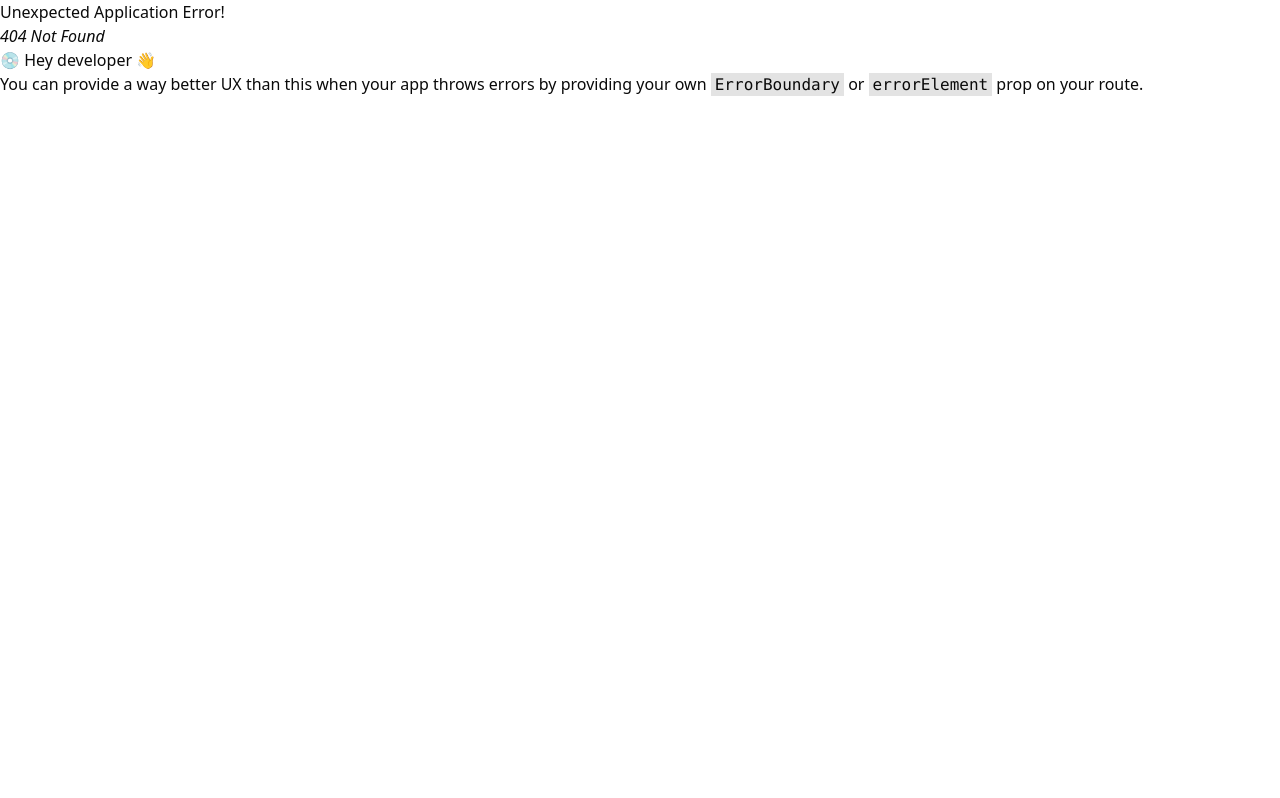
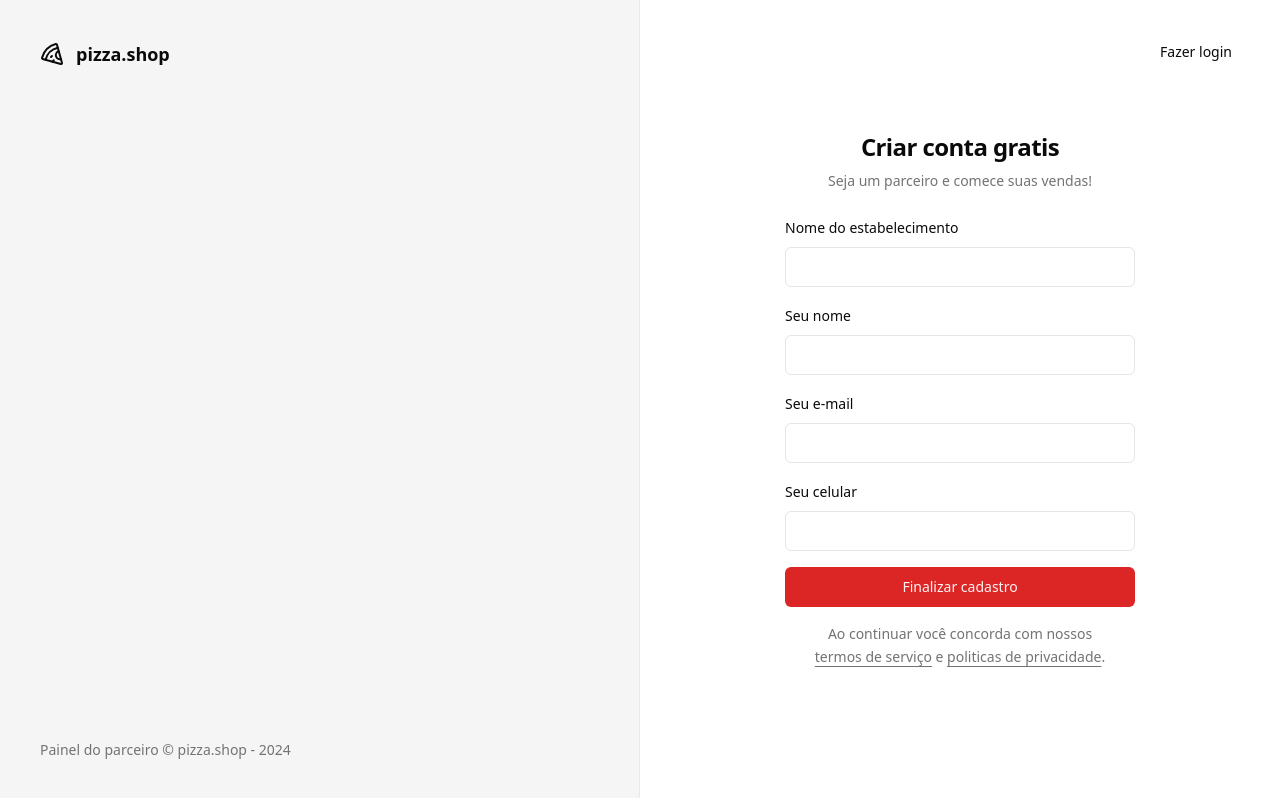
Before and after one commit to Seveshy/pizzashop-web, a React (Vite) app: page /sign-up in a window 1280 px wide. Before the commit this address had no page. Built offline with nearby package versions, Linux system fonts and the light colour scheme.

Commit message:
Notificação com Sonner + Pagina de SignUp

```diff
--- a/package.json
+++ b/package.json
@@ -28,6 +28,7 @@
     "react-router": "^6.26.1",
     "react-router-dom": "^6.26.1",
     "shadcn-ui": "^0.2.3",
+    "sonner": "^1.5.0",
     "tailwind-merge": "^2.5.2",
     "tailwindcss-animate": "^1.0.7",
     "zod": "^3.23.8"
--- a/src/App.tsx
+++ b/src/App.tsx
@@ -2,11 +2,13 @@
 import { RouterProvider } from "react-router-dom";
 import { router } from "./routes";
 import { Helmet, HelmetProvider } from "react-helmet-async";
+import { Toaster } from "sonner";
 
 export function App() {
   return (
     <HelmetProvider>
       <Helmet titleTemplate="%s | pizza.shop" />
+      <Toaster richColors />
       <RouterProvider router={router} />
     </HelmetProvider>
   );
--- a/src/pages/_layouts/auth.tsx
+++ b/src/pages/_layouts/auth.tsx
@@ -13,7 +13,7 @@
                     Painel do parceiro &copy; pizza.shop - {new Date().getFullYear()}
                 </footer>
             </div>
-            <div className="flex flex-col items-center justify-center">
+            <div className="flex flex-col items-center justify-center relative">
                 <Outlet />
             </div>
         </div>
--- a/src/pages/auth/sign-in.tsx
+++ b/src/pages/auth/sign-in.tsx
@@ -4,6 +4,8 @@
 import { Button } from "../../components/ui/button";
 import { useForm } from "react-hook-form";
 import { z } from "zod";
+import { toast } from "sonner";
+import { Link } from "react-router-dom";
 
 const signInForm = z.object({
   email: z.string().email(),
@@ -17,12 +19,18 @@
   async function handleSignIn(data: SignInForm) {
     await new Promise(resolve => setTimeout(resolve, 2000))
     console.log(data);
+    toast.success("Enviamos um link de autenticação para o seu e-mail.")
   }
 
   return (
     <>
       <Helmet title="Login" />
       <div className="p-8">
+        <Button asChild variant="ghost" className="absolute right-8 top-8">
+          <Link to="/sign-up">
+            Novo estabelecimento
+          </Link>
+        </Button>
         <div className="flex w-[350px] flex-col justify-center gap-6">
           <div className="flex flex-col gap-2 text-center">
             <h1 className="text-2xl font-semibold tracking-tight">
--- /dev/null
+++ b/src/pages/auth/sign-up.tsx
@@ -0,0 +1,103 @@
+import { Helmet } from "react-helmet-async";
+import { Label } from "../../components/ui/label";
+import { Input } from "../../components/ui/input";
+import { Button } from "../../components/ui/button";
+import { useForm } from "react-hook-form";
+import { z } from "zod";
+import { toast } from "sonner";
+import { Link, useNavigate } from "react-router-dom";
+
+const signUpForm = z.object({
+  email: z.string().email(),
+  restaurantName: z.string(),
+  managerName: z.string(),
+  phone: z.string(),
+});
+
+type SignUpForm = z.infer<typeof signUpForm>;
+
+export function SignUp() {
+  const navigate = useNavigate();
+  const {
+    register,
+    handleSubmit,
+    formState: { isSubmitting },
+  } = useForm<SignUpForm>();
+
+  async function handleSignUp(data: SignUpForm) {
+    try {
+      await new Promise((resolve) => setTimeout(resolve, 1000));
+      console.log(data);
+      toast.success("Restaurante cadastrado com sucesso!", {
+        action: {
+          label: "Login",
+          onClick: () => navigate("/sign-in"),
+        },
+      });
+    } catch {
+      toast.error("Erro ao cadastrar restaurante");
+    }
+  }
+
+  return (
+    <>
+      <Helmet title="Cadastro" />
+      <div className="p-8">
+        <Button asChild variant="ghost" className="absolute right-8 top-8">
+          <Link to="/sign-up">Fazer login</Link>
+        </Button>
+        <div className="flex w-[350px] flex-col justify-center gap-6">
+          <div className="flex flex-col gap-2 text-center">
+            <h1 className="text-2xl font-semibold tracking-tight">
+              Criar conta gratis
+            </h1>
+            <p className="text-sm text-muted-foreground">
+              Seja um parceiro e comece suas vendas!
+            </p>
+          </div>
+
+          <form className="space-y-4" onSubmit={handleSubmit(handleSignUp)}>
+            <div className="space-y-2">
+              <Label htmlFor="restaurantName">Nome do estabelecimento</Label>
+              <Input
+                id="restaurantName"
+                type="text"
+                {...register("restaurantName")}
+              />
+            </div>
+            <div className="space-y-2">
+              <Label htmlFor="managerName">Seu nome</Label>
+              <Input
+                id="managerName"
+                type="managerName"
+                {...register("managerName")}
+              />
+            </div>
+            <div className="space-y-2">
+              <Label htmlFor="email">Seu e-mail</Label>
+              <Input id="email" type="email" {...register("email")} />
+            </div>
+            <div className="space-y-2">
+              <Label htmlFor="phone">Seu celular</Label>
+              <Input id="phone" type="tel" {...register("phone")} />
+            </div>
+            <Button disabled={isSubmitting} className="w-full" type="submit">
+              Finalizar cadastro
+            </Button>
+            <p className="px-6 text-center text-sm leading-relaxed text-muted-foreground">
+              Ao continuar você concorda com nossos{" "}
+              <a href="" className="underline underline-offset-4">
+                termos de serviço
+              </a>{" "}
+              e{" "}
+              <a className="underline underline-offset-4" href="">
+                politicas de privacidade
+              </a>
+              .
+            </p>
+          </form>
+        </div>
+      </div>
+    </>
+  );
+}
```
Also changed, not shown: src/routes.tsx (+6 -1 lines), 1 other file (tests, documents, lock files or other folders).
